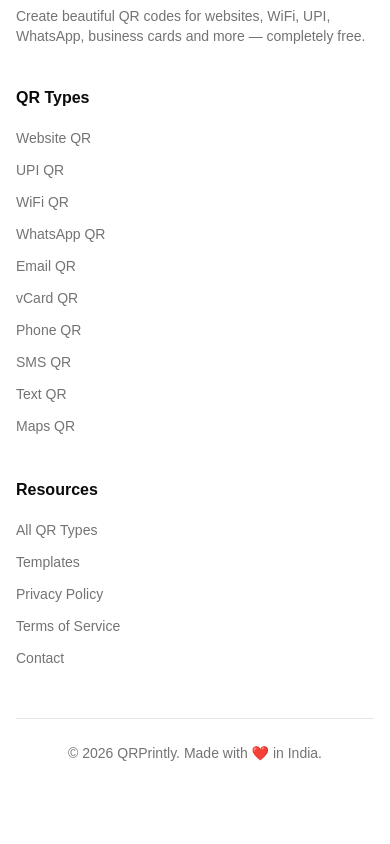
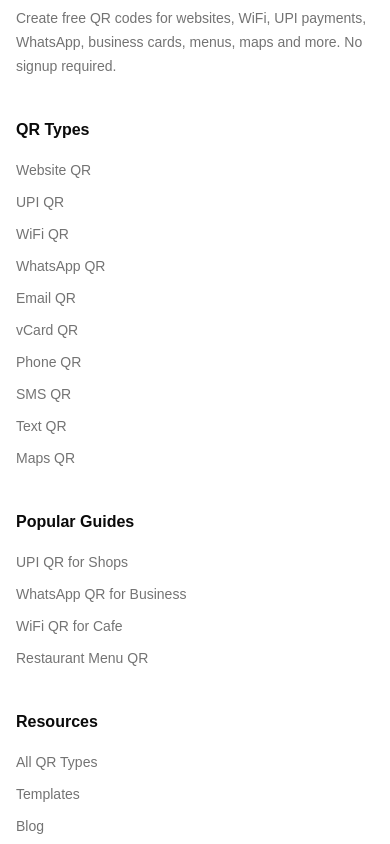
Before and after one commit to gouravmishra-121/qrhub, a React (Vite) app in the folder frontend/: page / in a window 390 px wide. Shown: the part 7120-7964 px from the top of the page. Before the commit the page ends 7931 px from the top, so only its background shows below. Built offline with nearby package versions, Linux system fonts and the light colour scheme; no server answers.

Commit message:
seo: add blog and guide links to navigation

```diff
--- a/frontend/src/components/landing/Footer.tsx
+++ b/frontend/src/components/landing/Footer.tsx
@@ -19,30 +19,58 @@
 const resources = [
   { label: 'All QR Types', href: '/qr-types' },
   { label: 'Templates', href: '/templates' },
+  { label: 'Blog', href: '/blog' },
   { label: 'Privacy Policy', href: '/privacy' },
   { label: 'Terms of Service', href: '/terms' },
   { label: 'Contact', href: '/contact' },
+]
+
+const seoLinks = [
+  { label: 'UPI QR for Shops', href: '/upi-qr-code-generator-for-shops' },
+  {
+    label: 'WhatsApp QR for Business',
+    href: '/whatsapp-qr-code-for-business',
+  },
+  { label: 'WiFi QR for Cafe', href: '/wifi-qr-code-for-cafe' },
+  {
+    label: 'Restaurant Menu QR',
+    href: '/restaurant-menu-qr-code-generator',
+  },
 ]
 
 export function Footer() {
   return (
     <Section className="border-t py-12">
       <Container>
-        <div className="grid gap-10 md:grid-cols-[1.2fr_1fr_1fr]">
+        <div className="grid gap-10 md:grid-cols-2 lg:grid-cols-[1.2fr_1fr_1fr_1fr]">
           <div>
             <h3 className="text-2xl font-bold">QRPrintly</h3>
 
-            <p className="mt-4 text-sm text-muted-foreground">
-              Create beautiful QR codes for websites, WiFi, UPI, WhatsApp, business cards and more —
-              completely free.
+            <p className="mt-4 max-w-sm text-sm leading-6 text-muted-foreground">
+              Create free QR codes for websites, WiFi, UPI payments, WhatsApp, business cards,
+              menus, maps and more. No signup required.
             </p>
           </div>
 
           <div>
             <h4 className="font-semibold">QR Types</h4>
 
-            <ul className="mt-4 grid gap-2 sm:grid-cols-2 md:grid-cols-1">
+            <ul className="mt-4 grid gap-2 sm:grid-cols-2 lg:grid-cols-1">
               {qrTypes.map((item) => (
+                <li key={item.href}>
+                  <Link to={item.href} className="text-sm text-muted-foreground hover:text-primary">
+                    {item.label}
+                  </Link>
+                </li>
+              ))}
+            </ul>
+          </div>
+
+          <div>
+            <h4 className="font-semibold">Popular Guides</h4>
+
+            <ul className="mt-4 space-y-2">
+              {seoLinks.map((item) => (
                 <li key={item.href}>
                   <Link to={item.href} className="text-sm text-muted-foreground hover:text-primary">
                     {item.label}
--- a/frontend/src/components/layout/DesktopNav.tsx
+++ b/frontend/src/components/layout/DesktopNav.tsx
@@ -3,6 +3,7 @@
 const navItems = [
   { label: 'QR Types', href: '/qr-types' },
   { label: 'Templates', href: '/templates' },
+  { label: 'Blog', href: '/blog' },
   { label: 'How It Works', href: '/#how-it-works' },
   { label: 'FAQ', href: '/#faq' },
 ]
```
